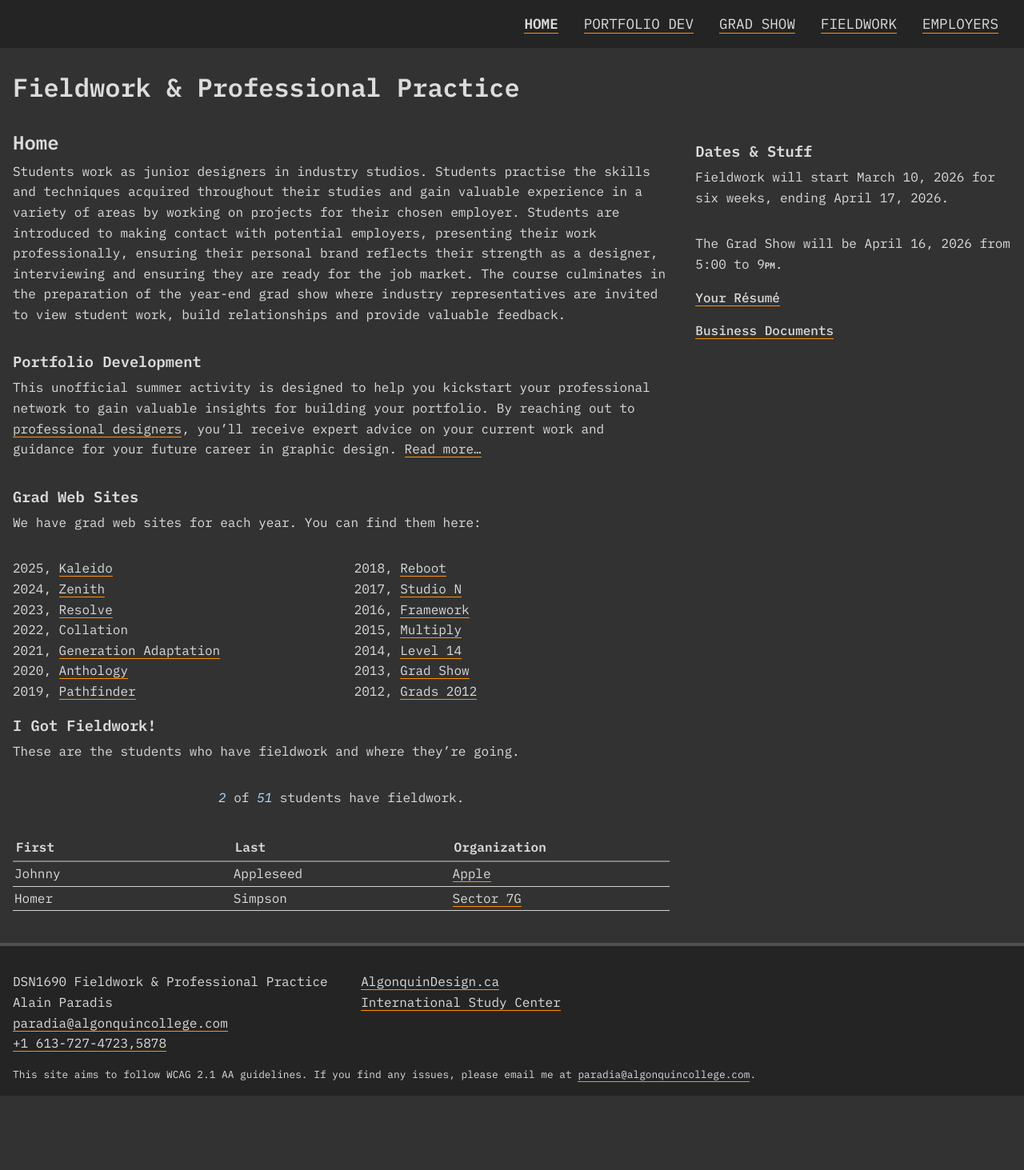
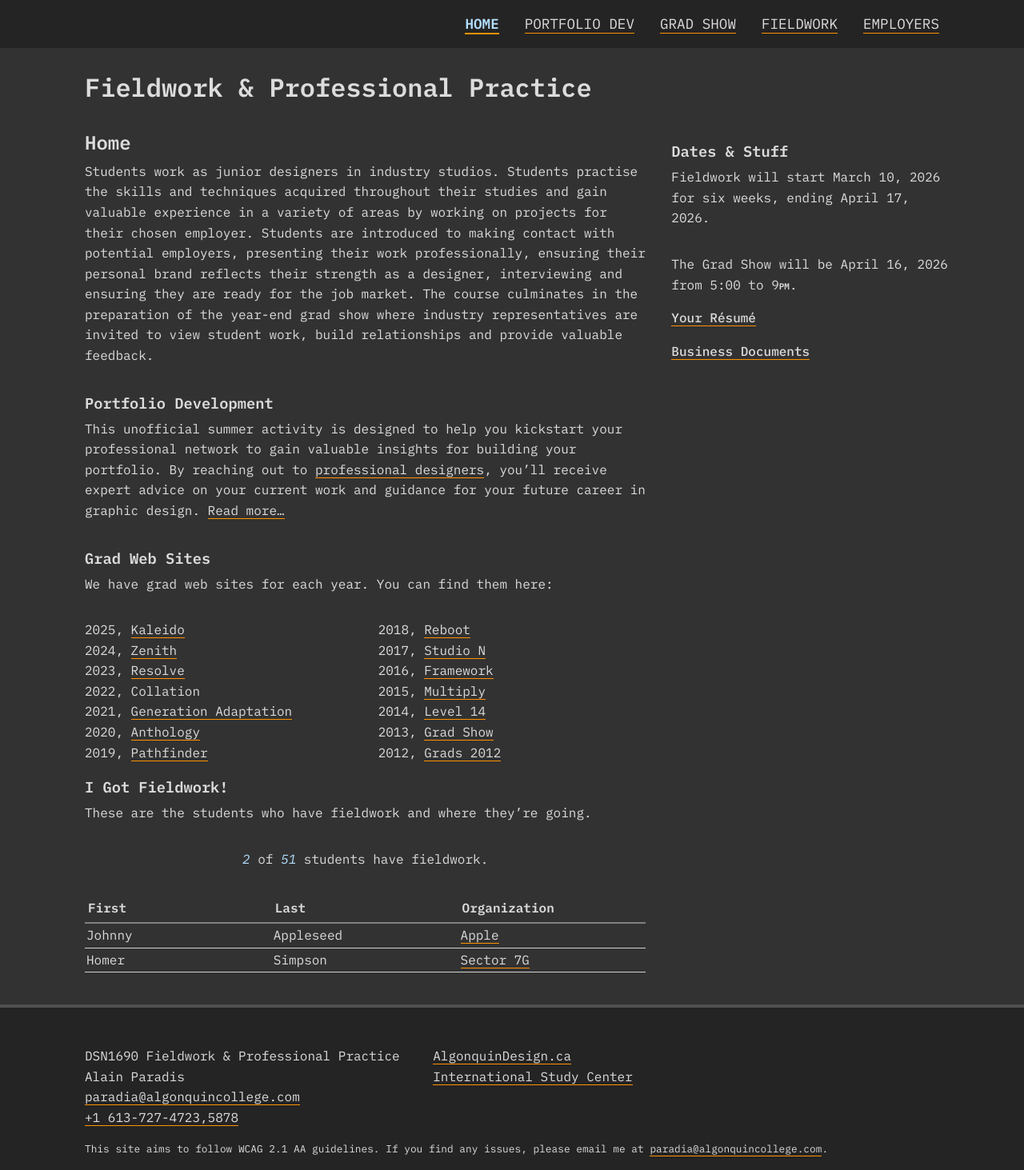
Before and after one commit to AlainParadis/wil, a Jekyll site: the page built from index.md, in a window 1280 px wide. Shown: the whole page at 80% size. Built offline with Jekyll 4.4.1, drawn with Linux system fonts in a browser that asks for light colours; before the commit the page ends 1370 px from its top, so only the background shows below that.

Commit message:
set max-width of layout to 1100px

```diff
--- a/_includes/footer.html
+++ b/_includes/footer.html
@@ -1,11 +1,9 @@
 <div>
-<span>{{ site.data.course-info.course-code }} {{ site.data.course-info.course-name }}</span>
-<span>{{ site.data.course-info.professor }}</span>
-<span><a href="mailto:{{ site.data.course-info.email }}" title="Alain Paradis' E-Mail Address.">{{ site.data.course-info.email }}</a></span>
-<span><a href="tel:{{ site.data.course-info.phone }}">{{ site.data.course-info.phone }}</a></span>
+	<span>{{ site.data.course-info.course-code }} {{ site.data.course-info.course-name }}</span> <span>{{ site.data.course-info.professor }}</span> <span><a href="mailto:{{ site.data.course-info.email }}" title="Alain Paradis' E-Mail Address.">{{ site.data.course-info.email }}</a></span> <span><a href="tel:{{ site.data.course-info.phone }}">{{ site.data.course-info.phone }}</a></span>
 </div>
 <div>
-<span><a href="https://algonquindesign.ca" title="AlgonquinDesign.ca">AlgonquinDesign.ca</a></span>
-<span><a href="https://www.algonquincollege.com/international/" title="Algonquin College International Study Centre">International Study Center</a></span>
+	<span><a href="https://algonquindesign.ca" title="AlgonquinDesign.ca">AlgonquinDesign.ca</a></span> <span><a href="https://www.algonquincollege.com/international/" title="Algonquin College International Study Centre">International Study Center</a></span>
 </div>
-<div style="font-size: .8rem;">This site aims to follow WCAG 2.1 AA guidelines. If you find any issues, please email me at <a href="mailto:{{ site.data.course-info.email }}" title="Alain Paradis' E-Mail Address.">{{ site.data.course-info.email }}</a>.
+<div style="font-size: .8rem;">
+	This site aims to follow WCAG 2.1 AA guidelines. If you find any issues, please email me at <a href="mailto:{{ site.data.course-info.email }}" title="Alain Paradis' E-Mail Address.">{{ site.data.course-info.email }}</a>.
+</div>
--- a/_layouts/default.html
+++ b/_layouts/default.html
@@ -24,6 +24,7 @@
 <a href="#main-content" class="skip-link">Skip to main content</a>
 <div id="container">
 	<nav role="navigation">
+		<div class="nav-inner">
 			<ul>
 				<li><a href="index.html" class="{% if page.path contains 'index' %}current{% endif %}">Home</a></li>
 				<li><a href="portfolio-development.html" class="{% if page.name contains 'portfolio-development' %}current{% endif %}">Portfolio Dev</a> </li>
@@ -31,6 +32,7 @@
 				<li><a href="fieldwork.html" class="{% if page.name contains 'fieldwork' %}current{% endif %}">Fieldwork</a></li>
 				<li><a href="employers.html" class="{% if page.name contains 'employers' %}current{% endif %}">Employers</a> </li>
 			</ul>
+		</div>
 	</nav>
 	<header>
 		<h1>
@@ -46,8 +48,11 @@
 	<aside>
 		{% include aside.html %}
 	</aside>
+	<div class="footer-wrapper">
 	<footer>
+		<div class="footer-inner">
 			{% include footer.html %}
+		</div>
 	</footer>
 	</div>
 <script>
--- a/css/styles.css
+++ b/css/styles.css
@@ -34,6 +34,7 @@ body
 	background-color: var(--background-color);
 	margin: 0 auto 0 auto;
 	padding: 0;
+	overflow-x: hidden;
 }
 
 #container
@@ -43,6 +44,10 @@ body
 	grid-template-rows: auto;
 	gap: .5rem 0;
 	grid-template-areas: "header" "nav" "aside" "main" "footer";
+	max-width: 1100px;
+	margin-left: auto;
+	margin-right: auto;
+	padding: 0;
 }
 
 header
@@ -51,15 +56,30 @@ header
 	margin: 0 1rem;
 }
 
-aside { margin: 0 1rem; }
-main { margin: 0 1rem; }
-
 nav
 {
 	grid-area: nav;
-	margin: 0;
 	padding: 0;
 	width: 100%;
+}
+
+aside
+{
+	grid-area: aside;
+	margin: 0 0 0 1rem;
+}
+
+main
+{
+	grid-area: main;
+	margin: 0 1rem;
+}
+
+.nav-inner
+{
+	margin-left: auto;
+	margin-right: auto;
+	max-width: 1100px;
 }
 
 nav ul
@@ -109,7 +129,7 @@ a:focus, button:focus
 	outline-offset: 4px;
 }
 
-a:visited { color: var(--light); }
+a:visited { color: var(--text-color); }
 a:active { color: var(--orange); }
 
 a:hover
@@ -170,24 +190,40 @@ blockquote
 	font-style: italic;
 }
 
-.current
+a.current
 {
 	font-style: normal;
 	font-weight: 600;
-}
-
-nav ul li { padding: 0.5rem 1rem; }
+	color: var(--blue-light);
+	border-bottom: 2px solid var(--orange);
 }
 
 aside { grid-area: aside; }
 main { grid-area: main; }
 
+.footer-wrapper
+{
+	background-color: var(--dark);
+	border-top: solid 4px var(--medium);
+	width: 100vw;
+	position: relative;
+	left: 50%;
+	right: 50%;
+	margin-left: -50vw;
+	margin-right: -50vw;
+}
+
 footer
 {
 	grid-area: footer;
-	border-top: .25rem solid var(--medium);
+	max-width: 1100px;
+}
+
+.footer-inner
+{
+	margin-left: auto;
+	margin-right: auto;
 	padding: 1rem;
-	background-color: var(--dark);
 }
 
 footer div
@@ -249,12 +285,6 @@ hr
 	border: 0;
 	background-color: var(--background-color);
 	border-top: 1px dashed #8c8c8c;
-}
-
-.current
-{
-	font-style: normal;
-	font-weight: 600;
 }
 
 ul
@@ -455,20 +485,37 @@ strong, bold, .bold
 
 footer span { display: block; }
 
-@media only screen and (min-width: 60em) /* 960px */
+@media only screen and (min-width: 60em) /* 960px, the largest screen */
 {
 	#container
 	{
-		grid-template-columns: 1fr 1fr 1fr;
-		grid-template-areas: "nav nav nav" "header header header" "main main aside" "footer footer footer";
+		display: grid;
+		grid-template-areas: "nav nav" "header header" "main aside" "footer footer";
+		grid-template-columns: 2fr 1fr;
 	}
+
+	header { grid-area: header; }
+	main { grid-area: main; }
+	aside { grid-area: aside; }
+	footer { grid-area: footer; }
 
 	nav
 	{
+		grid-area: nav;
 		font-size: 1.1rem;
-		display: flex;
-		justify-content: flex-end;
 		background-color: var(--dark);
+		width: 100vw;
+		position: relative;
+		left: 50%;
+		right: 50%;
+		margin-left: -50vw;
+		margin-right: -50vw;
+	}
+
+	.nav-inner
+	{
+		margin: 0 auto;
+		width: 1100px;
 	}
 
 	nav ul
@@ -479,7 +526,7 @@ footer span { display: block; }
 		justify-content: flex-end;
 		flex-wrap: wrap;
 		margin: 0;
-		padding: 0.5rem 1rem;
+		padding: 0.5rem 0;
 	}
 
 	nav ul li
@@ -499,4 +546,25 @@ footer span { display: block; }
 		column-gap: 2rem;
 		column-width: 50%;
 	}
+
+	.footer-wrapper
+	{
+		grid-area: footer;
+		background-color: var(--dark);
+		width: 100vw;
+		position: relative;
+		left: 50%;
+		right: 50%;
+		margin-left: -50vw;
+		margin-right: -50vw;
+	}
+
+	footer
+	{
+		margin-left: auto;
+		margin-right: auto;
+		max-width: 1100px;
+	}
+
+	.footer-inner { }
 }
```
Lines whose indentation alone changed are shown as unchanged.
